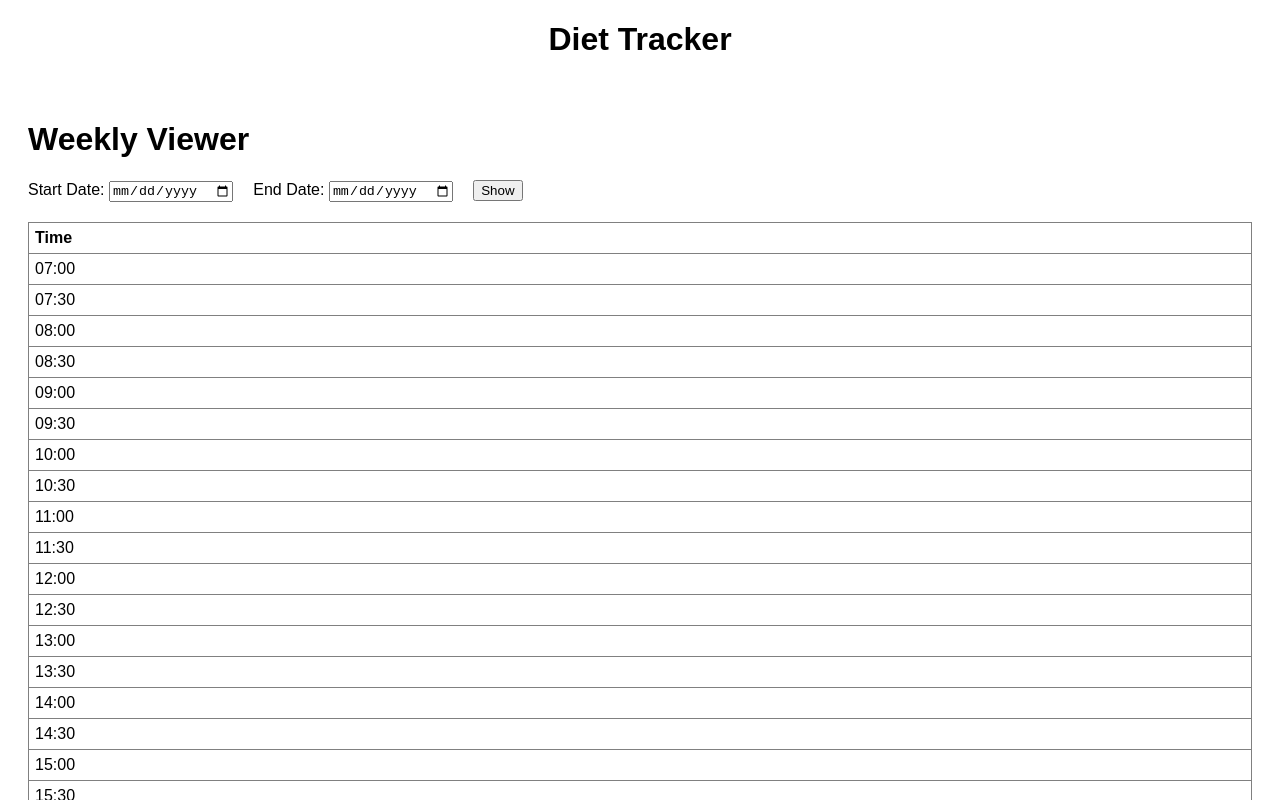
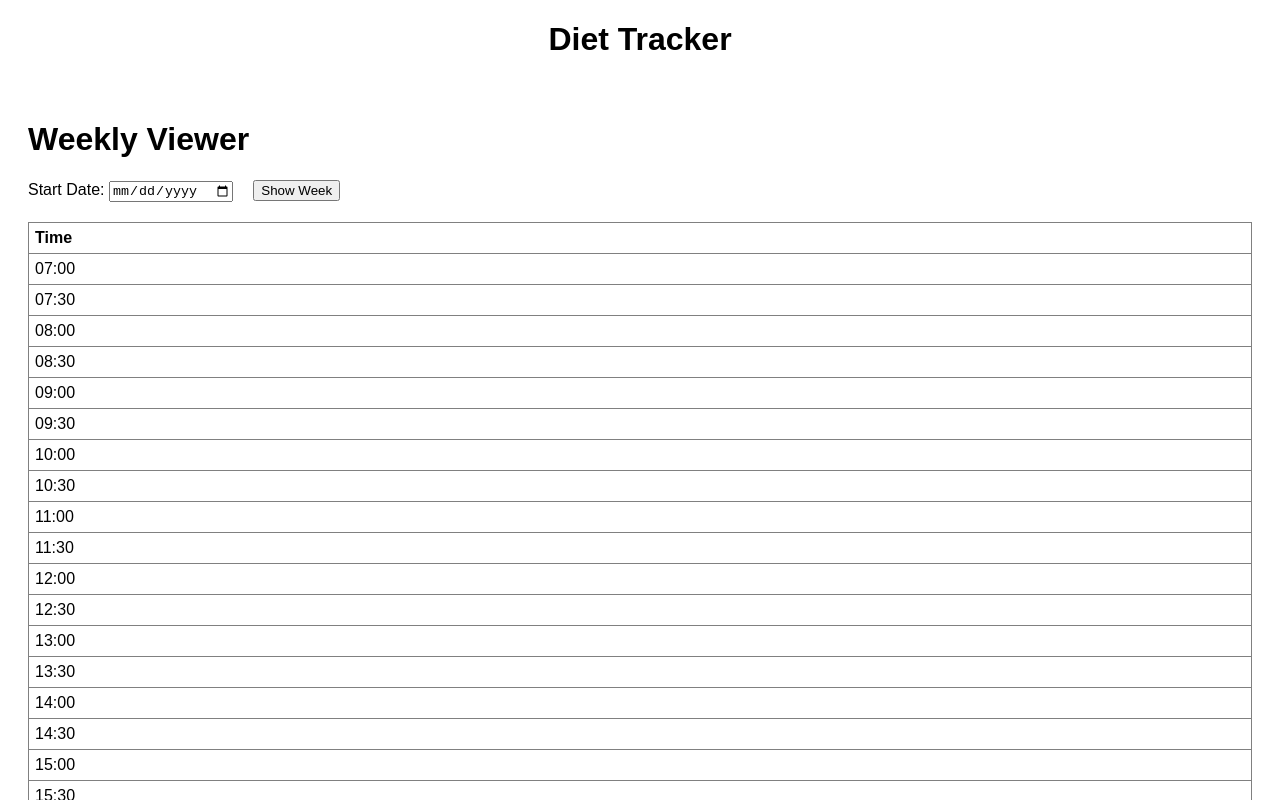
Before and after one commit to idea-ai-labs/diet-tracker, a Next.js app: page /viewer in a window 1280 px wide. Shown: the top 800 px of the page. Built offline with nearby package versions, Linux system fonts and the light colour scheme.

Commit message:
Update page.tsx

```diff
--- a/app/viewer/page.tsx
+++ b/app/viewer/page.tsx
@@ -11,7 +11,6 @@ type Meal = {
 
 export default function ViewerPage() {
   const [startDate, setStartDate] = useState<string>("")
-  const [endDate, setEndDate] = useState<string>("")
   const [data, setData] = useState<Meal[]>([])
   const [editing, setEditing] = useState<Meal | null>(null)
 
@@ -26,22 +25,24 @@ export default function ViewerPage() {
     }
   }
 
-  // Generate week dates array between startDate and endDate
+  // Generate 7 dates for the week (Sunday → Saturday) based on startDate
   const weekDates: string[] = []
-  if (startDate && endDate) {
+  if (startDate) {
     const start = new Date(startDate)
-    const end = new Date(endDate)
-    const current = new Date(start)
-    while (current <= end) {
-      weekDates.push(current.toISOString().split("T")[0])
-      current.setDate(current.getDate() + 1)
+    const sunday = new Date(start)
+    sunday.setDate(start.getDate() - start.getDay()) // move to Sunday
+    for (let i = 0; i < 7; i++) {
+      const d = new Date(sunday)
+      d.setDate(sunday.getDate() + i)
+      weekDates.push(d.toISOString().split("T")[0])
     }
   }
 
   // Load meals from API
   async function loadGrid() {
-    if (!startDate || !endDate) return
-    const res = await fetch(`/api/meals?start=${startDate}&end=${endDate}`)
+    if (!startDate) return
+    const end = weekDates[6] // Saturday of the week
+    const res = await fetch(`/api/meals?start=${weekDates[0]}&end=${end}`)
     const json = await res.json()
     setData(json)
   }
@@ -103,22 +104,13 @@ export default function ViewerPage() {
         />
       </label>
 
-      <label style={{ marginLeft: "20px" }}>
-        End Date:{" "}
-        <input
-          type="date"
-          value={endDate}
-          onChange={(e) => setEndDate(e.target.value)}
-        />
-      </label>
-
       <button
         style={{ marginLeft: "20px" }}
         onClick={() => {
           loadGrid()
         }}
       >
-        Show
+        Show Week
       </button>
 
       <table
```
